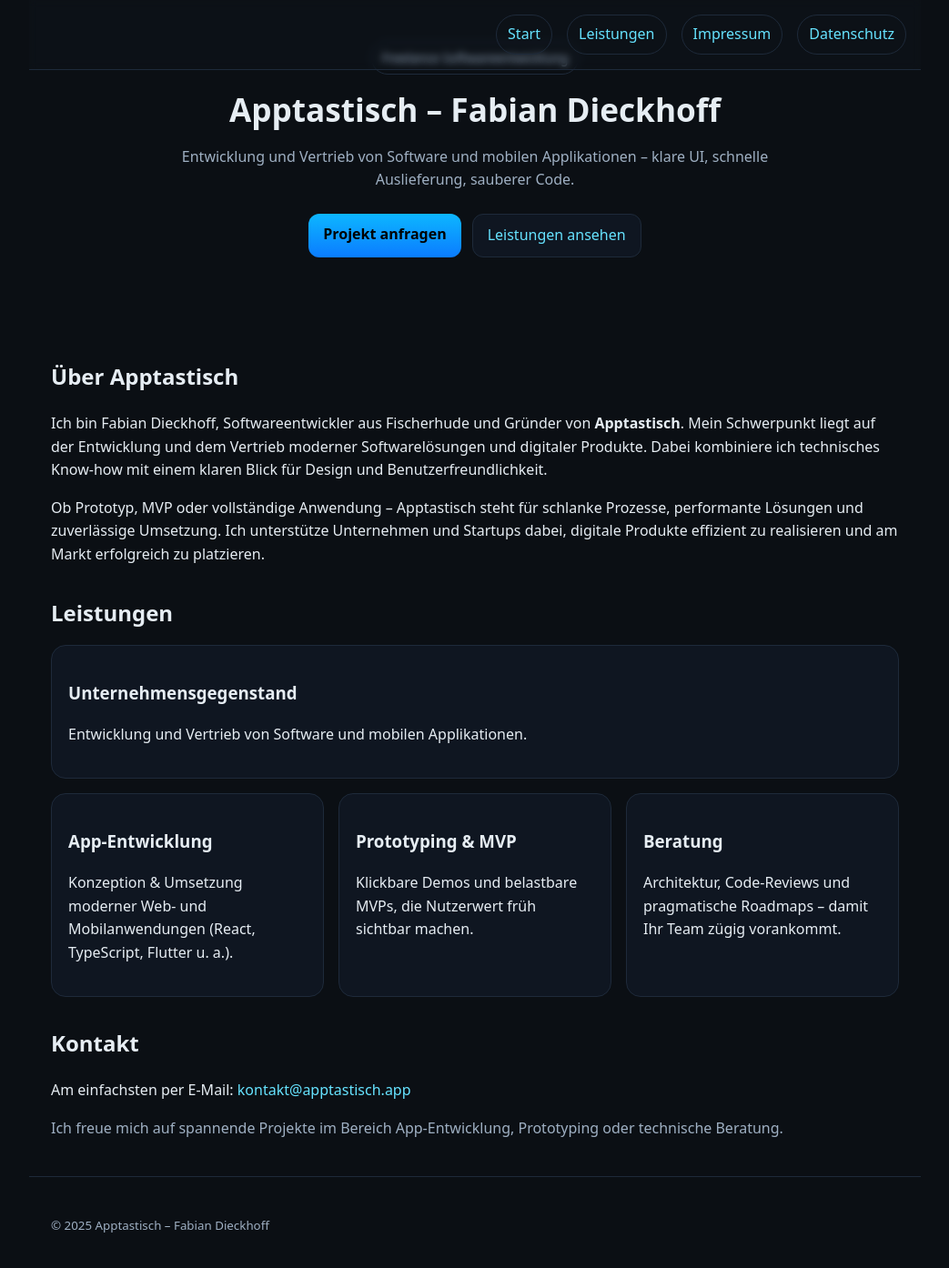
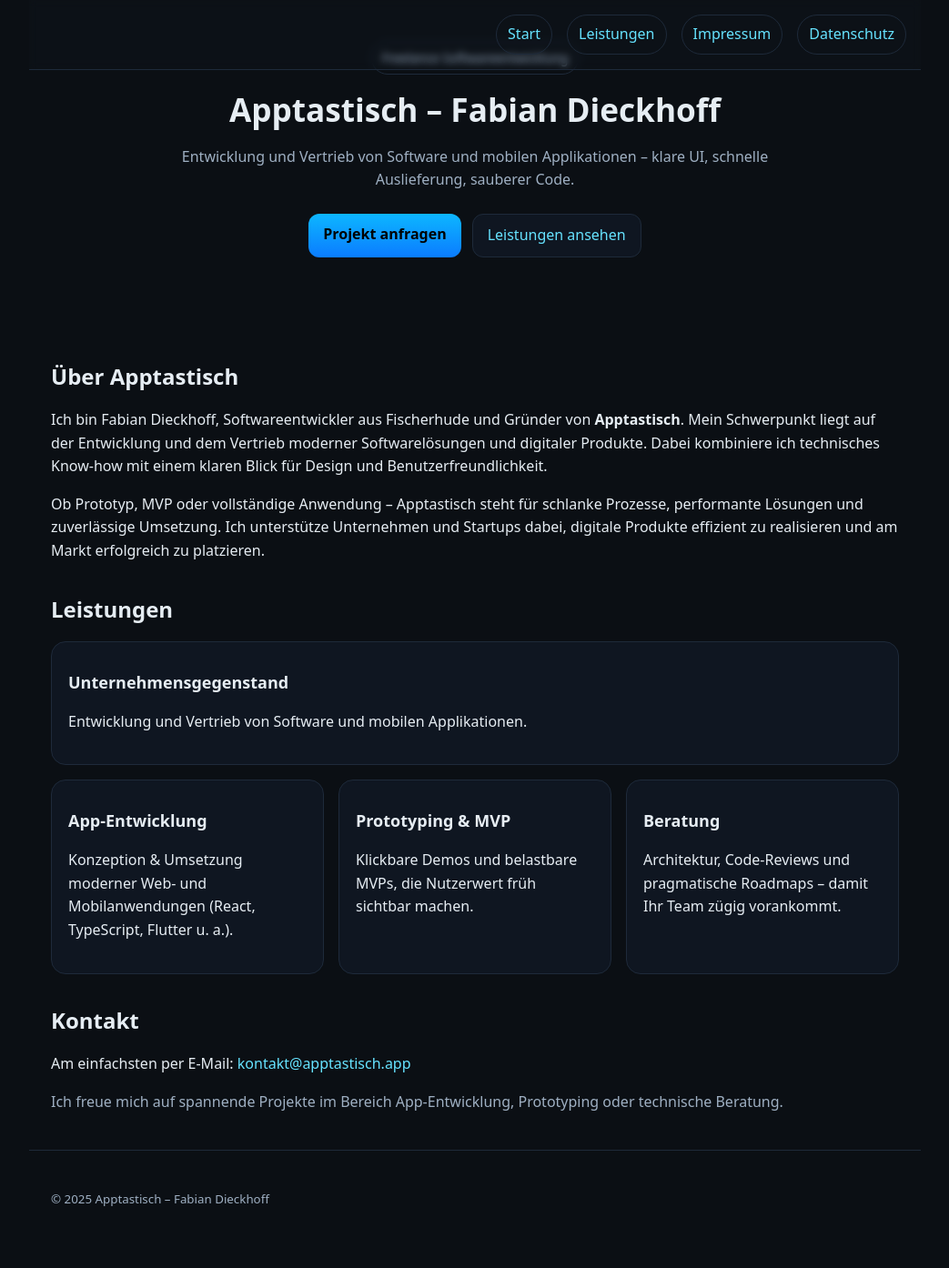
Before and after one commit to Apptastisch/apptastisch-site, a Jekyll site: the page built from index.md, in a window 1280 px wide and 1400 px high, scrolled down 135 px. Shown: the top 1394 px of the window at 91% size, without its empty margins (118-1161 px from the left). Built offline with Jekyll 4.4.1, drawn with Linux system fonts in a browser that asks for light colours; after the commit the page ends 1506 px from its top, so only the background shows below that.

Commit message:
Update styles.css

```diff
--- a/assets/css/styles.css
+++ b/assets/css/styles.css
@@ -19,3 +19,28 @@
 footer{border-top:1px solid var(--border);margin-top:40px}
 code,kbd{font-family:ui-monospace,SFMono-Regular,Menlo,Monaco,Consolas,monospace;background:#0b1220;border:1px solid var(--border);padding:2px 6px;border-radius:8px}
 ul{padding-left:1.2rem}
+/* Buttons: Hover/Focus für bessere UX */
+.btn:hover { transform: translateY(-1px); }
+.btn:active { transform: translateY(0); }
+.btn:focus-visible { outline: 2px solid var(--accent); outline-offset: 2px; }
+
+/* Tastaturfokus für Links in der Nav */
+.nav a:focus-visible { outline: 2px solid var(--accent); outline-offset: 2px; }
+
+/* Safari-Kompatibilität für die Nav-Unschärfe */
+.nav { -webkit-backdrop-filter: saturate(120%) blur(4px); }
+
+/* Headings minimal angleichen */
+h2 { margin: 1.25rem 0 .5rem; font-size: 1.5rem; }
+h3 { margin: .75rem 0 .25rem; font-size: 1.125rem; }
+
+/* Kleine Bildschirme: großzügigeres Padding */
+@media (max-width: 480px) {
+  .container { padding: 16px; }
+  .hero { padding: 56px 16px; }
+}
+
+/* Reduzierte Bewegung respektieren */
+@media (prefers-reduced-motion: reduce) {
+  * { transition: none !important; animation: none !important; }
+}
```
